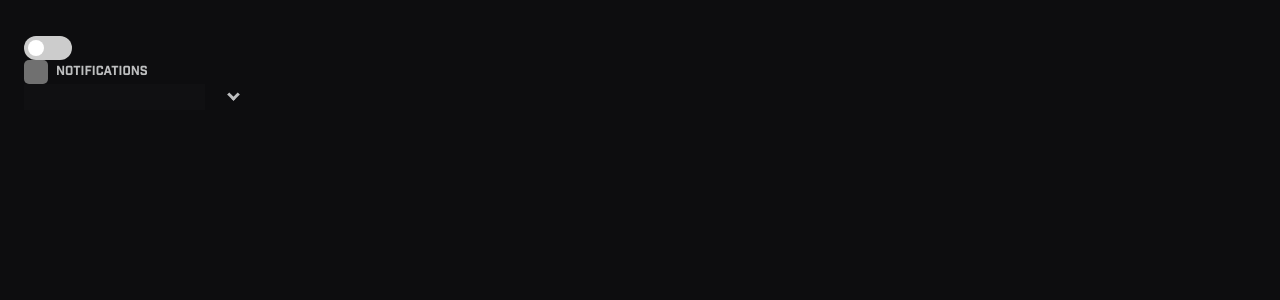
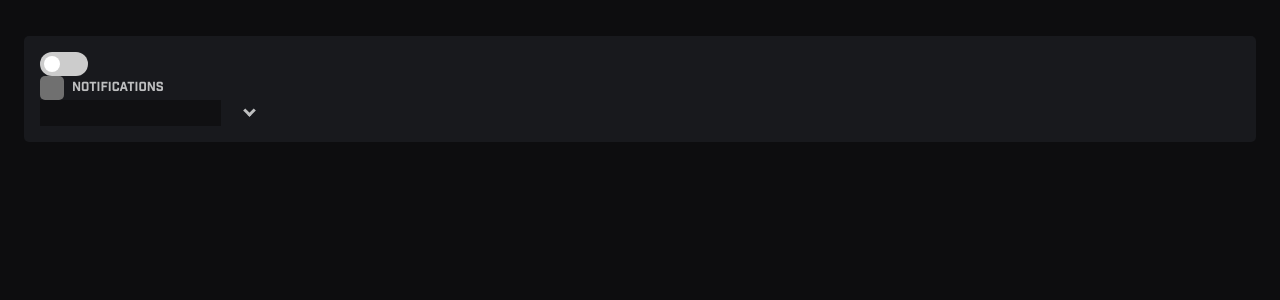
Before and after one commit to ezavile/react-features-settings, a React (Create React App) app: page / in a window 1280 px wide. Shown: the top 300 px of the page. Built offline with nearby package versions, Linux system fonts and the light colour scheme.

Commit message:
feat: add Card atom

```diff
--- a/src/App.tsx
+++ b/src/App.tsx
@@ -1,16 +1,18 @@
 import { FC, useState } from "react";
 
-import { Switch, FeatureName, NumericInput, ChevronButton } from "./Atoms";
+import { Switch, FeatureName, NumericInput, ChevronButton, Card } from "./Atoms";
 
 export const App: FC = () => {
   const [on, setOn] = useState(false);
 
   return (
     <div className="App">
-      <Switch on={on} onChange={() => setOn(!on)} />
-      <FeatureName name={"notifications"} />
-      <NumericInput />
-      <ChevronButton on={on} onClick={() => setOn(!on)} />
+      <Card>
+        <Switch on={on} onChange={() => setOn(!on)} />
+        <FeatureName name={"notifications"} />
+        <NumericInput />
+        <ChevronButton on={on} onClick={() => setOn(!on)} />
+      </Card>
     </div>
   );
 };
--- /dev/null
+++ b/src/Atoms/Card/Card.css
@@ -0,0 +1,5 @@
+.Card {
+  padding: 1rem;
+  border-radius: 5px;
+  background: #18191d;
+}
--- /dev/null
+++ b/src/Atoms/Card/Card.tsx
@@ -0,0 +1,6 @@
+import { FC } from "react";
+import "./Card.css";
+
+export const Card: FC<{}> = ({ children }) => (
+  <div className="Card">{children}</div>
+);
--- /dev/null
+++ b/src/Atoms/Card/index.ts
@@ -0,0 +1 @@
+export * from './Card';
--- a/src/Atoms/index.ts
+++ b/src/Atoms/index.ts
@@ -2,3 +2,4 @@ export * from './Switch';
 export * from './FeatureName';
 export * from './NumericInput';
 export * from './ChevronButton';
+export * from './Card';
```
Also changed, not shown: 1 other file (tests, documents, lock files or other folders).
